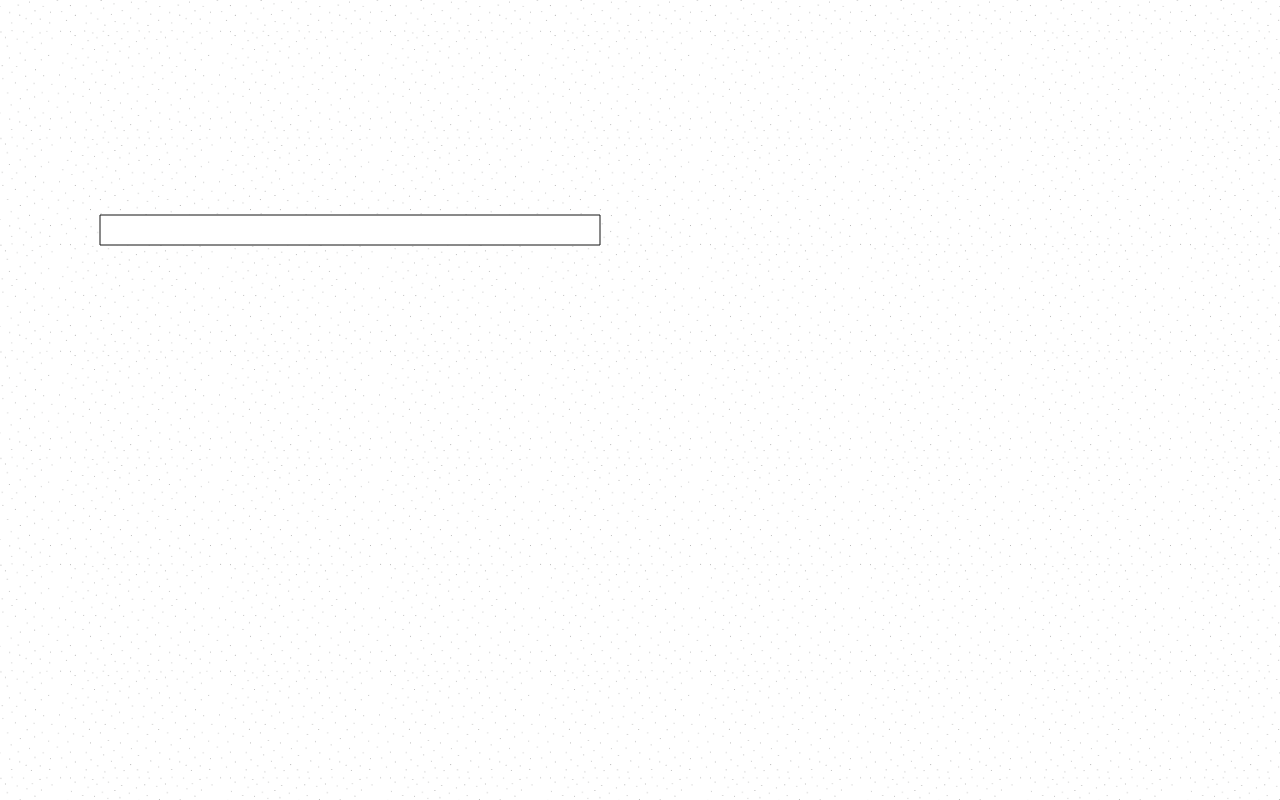
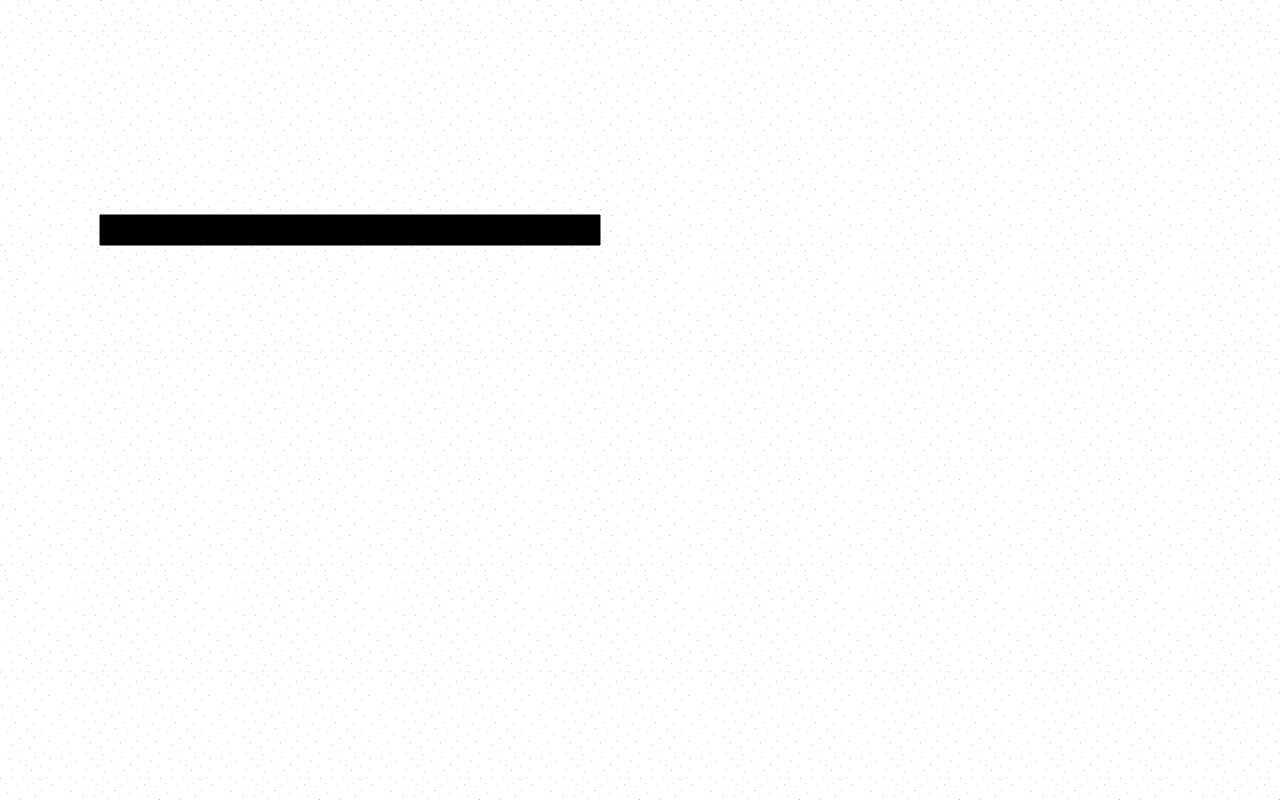
Before and after one commit to fadu-apps/mep, an Angular app: page / in a window 1280 px wide. Built offline with nearby package versions, Linux system fonts and the light colour scheme.

Commit message:
add color

```diff
--- a/src/app/shared/plan/plan.ts
+++ b/src/app/shared/plan/plan.ts
@@ -35,6 +35,12 @@ export class PlanComponent {
         effect(() => this.draw())
     }
 
+    private getVariable(name: string): string {
+        return getComputedStyle(
+            this._canvas()!.nativeElement
+        ).getPropertyValue(name).trim()
+    }
+
     private draw(): void {
         this.initCanvaSize()
         this.drawWall(this.plan().wall)
@@ -55,8 +61,8 @@ export class PlanComponent {
         const normalX = (-(end.y - start.y) / length) * (thickness / 2)
         const normalY = ((end.x - start.x) / length) * (thickness / 2)
 
-        this._context()!.fillStyle = '#ffffff'
-        this._context()!.strokeStyle = '#151515'
+        this._context()!.fillStyle = this.getVariable('--wall-fill-color')
+        this._context()!.strokeStyle = this.getVariable('--wall-stroke-color')
         this._context()!.lineWidth = 1
         this._context()!.beginPath()
         this._context()!.moveTo(start.x + normalX, start.y + normalY)
--- a/src/styles.css
+++ b/src/styles.css
@@ -1,2 +1,4 @@
 @import "./styles/_reset.scss";
+@import "./styles/themes/light.scss";
+@import "./styles/themes/dark.scss";
 @import "./styles/_body.scss";
--- /dev/null
+++ b/src/styles/themes/dark.scss
@@ -0,0 +1,4 @@
+:host-context(.dark-theme) {
+    --wall-fill: #2a2a2a;
+    --wall-stroke: #f5f5f5;
+}
--- /dev/null
+++ b/src/styles/themes/light.scss
@@ -0,0 +1,4 @@
+:host {
+    --wall-fill-color: #ffffff;
+    --wall-stroke-color: #151515;
+}
```
